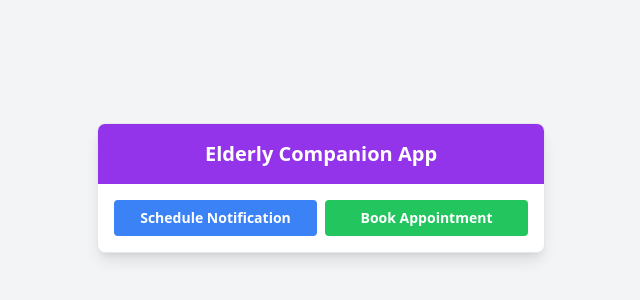
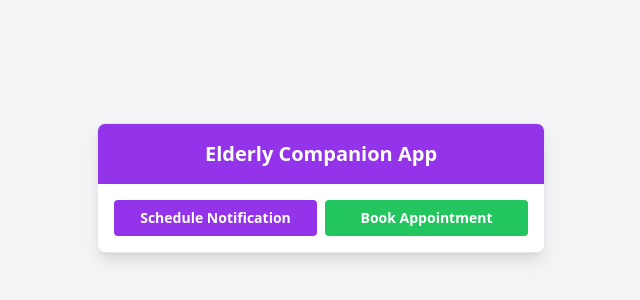
Before and after one commit to micymike/auto-notification, a Flask app: page / in a window 1280 px wide. Shown: the part 212-512 px from the top of the page, without its empty margins (319-959 px from the left). Run offline with Flask 3, Linux system fonts and the light colour scheme; some libraries are stand-ins or nearby versions.

Commit message:
"Updated background color of 'Schedule Notification' button from blue to purple"

```diff
--- a/templates/index.html
+++ b/templates/index.html
@@ -17,7 +17,7 @@
         <div class="p-4 space-y-4">
             <!-- Purpose Selection Buttons -->
             <div class="flex space-x-2">
-                <button id="notificationBtn" class="flex-1 bg-blue-500 hover:bg-blue-600 text-white font-semibold py-2 px-3 rounded text-sm transition duration-300 ease-in-out" onclick="toggleForms('notification')">Schedule Notification</button>
+                <button id="notificationBtn" class="flex-1 bg-purple-600 hover:bg-purple-600 text-white font-semibold py-2 px-3 rounded text-sm transition duration-300 ease-in-out" onclick="toggleForms('notification')">Schedule Notification</button>
                 <button id="appointmentBtn" class="flex-1 bg-green-500 hover:bg-green-600 text-white font-semibold py-2 px-3 rounded text-sm transition duration-300 ease-in-out" onclick="toggleForms('appointment')">Book Appointment</button>
             </div>
 
```
